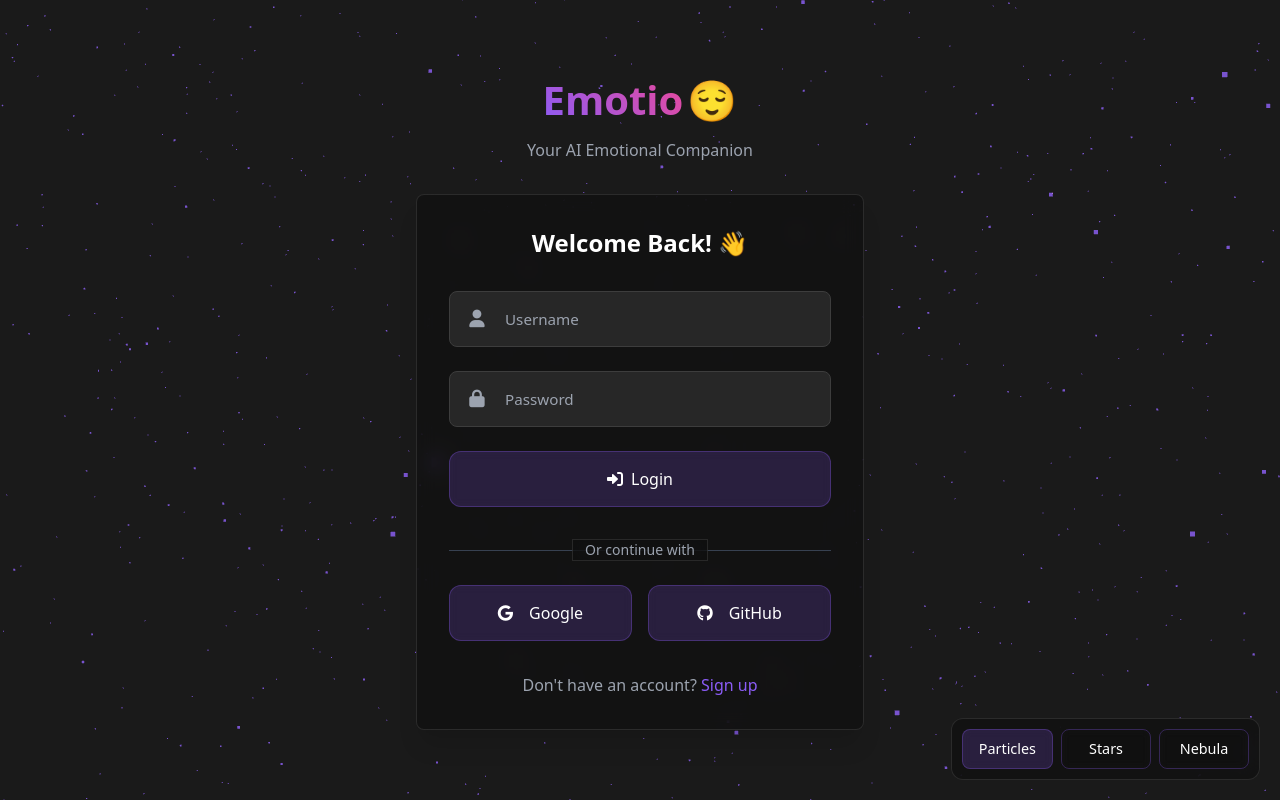
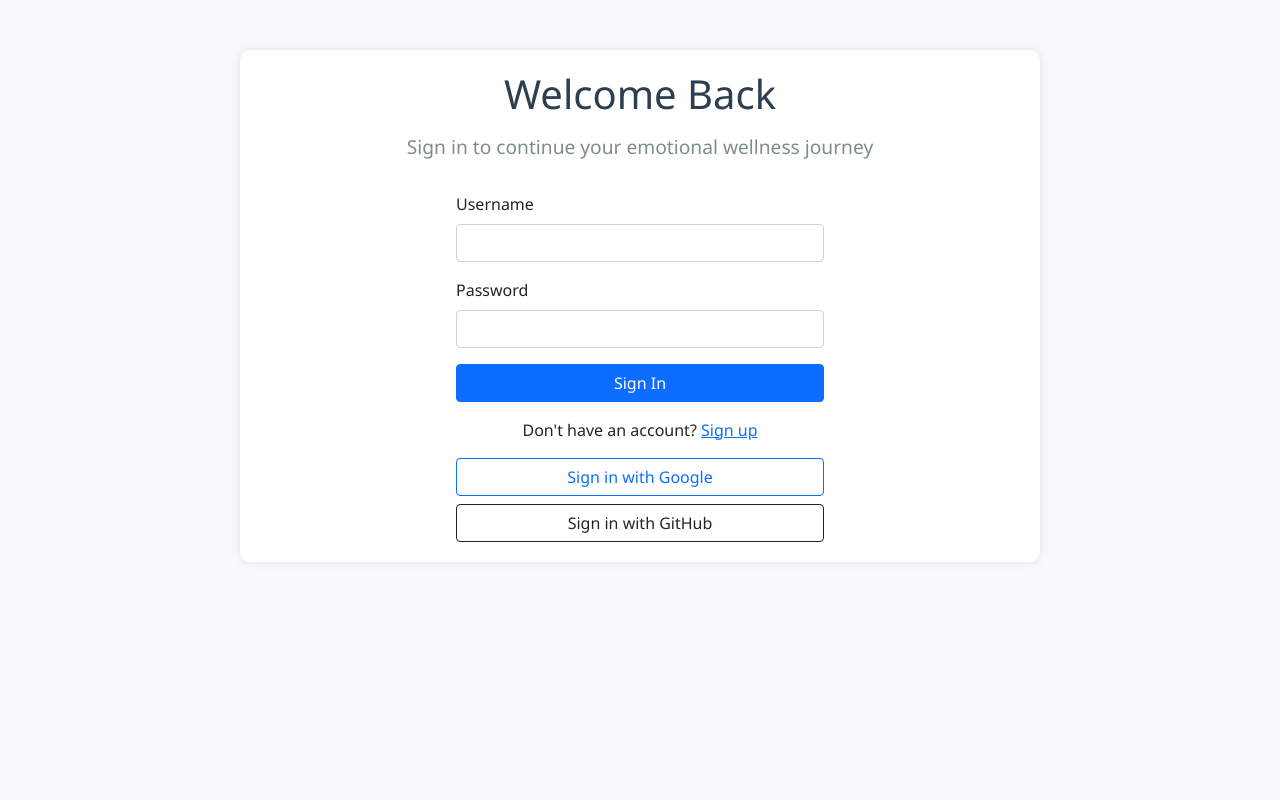
Before and after one commit to pr33thaml/Emotio, a Flask app: page /login in a window 1280 px wide. Run offline with Flask 2, Linux system fonts and the light colour scheme; parts of the project's set-up code (start-up, migrations or seed data) failed here and were passed over.

Commit message:
fix: update template and static file structure - Move templates to app/templates/ - Move static files to app/static/ - Update Flask app to use correct template and static directories - Add login template - Update index template with proper static file references

```diff
--- a/app.py
+++ b/app.py
@@ -33,7 +33,9 @@ if not all([GOOGLE_CLIENT_ID, GOOGLE_CLIENT_SECRET, OPENROUTER_API_KEY]):
     raise EnvironmentError("Missing one of: GOOGLE_CLIENT_ID, GOOGLE_CLIENT_SECRET, OPENROUTER_API_KEY")
 
 # Initialize app
-app = Flask(__name__)
+app = Flask(__name__,
+    template_folder='app/templates',
+    static_folder='app/static')
 app.secret_key = os.getenv('SECRET_KEY')
 CORS(app)
 
--- a/app/static/css/style.css
+++ b/app/static/css/style.css
@@ -1,7 +1,33 @@
 /* Additional custom styles */
+body {
+    background-color: #f8f9fa;
+    font-family: 'Segoe UI', Tahoma, Geneva, Verdana, sans-serif;
+}
+
+.main-container {
+    max-width: 800px;
+    margin: 50px auto;
+    padding: 20px;
+    background-color: white;
+    border-radius: 10px;
+    box-shadow: 0 0 10px rgba(0,0,0,0.1);
+}
+
+.welcome-text {
+    text-align: center;
+    margin-bottom: 30px;
+}
+
+.feature-card {
+    margin-bottom: 20px;
+    padding: 20px;
+    border-radius: 8px;
+    background-color: #f8f9fa;
+    transition: transform 0.3s ease, box-shadow 0.3s ease;
+}
+
 .feature-card:hover {
     transform: translateY(-5px);
-    transition: transform 0.3s ease;
     box-shadow: 0 5px 15px rgba(0,0,0,0.1);
 }
 
--- a/app/templates/index.html
+++ b/app/templates/index.html
@@ -5,6 +5,7 @@
     <meta name="viewport" content="width=device-width, initial-scale=1.0">
     <title>Emotio - Emotional Support App</title>
     <link href="https://cdn.jsdelivr.net/npm/bootstrap@5.1.3/dist/css/bootstrap.min.css" rel="stylesheet">
+    <link rel="stylesheet" href="{{ url_for('static', filename='css/style.css') }}">
     <style>
         body {
             background-color: #f8f9fa;
--- /dev/null
+++ b/app/templates/login.html
@@ -0,0 +1,52 @@
+<!DOCTYPE html>
+<html lang="en">
+<head>
+    <meta charset="UTF-8">
+    <meta name="viewport" content="width=device-width, initial-scale=1.0">
+    <title>Login - Emotio</title>
+    <link href="https://cdn.jsdelivr.net/npm/bootstrap@5.1.3/dist/css/bootstrap.min.css" rel="stylesheet">
+    <link rel="stylesheet" href="{{ url_for('static', filename='css/style.css') }}">
+</head>
+<body>
+    <div class="container main-container">
+        <div class="welcome-text">
+            <h1>Welcome Back</h1>
+            <p class="lead">Sign in to continue your emotional wellness journey</p>
+        </div>
+
+        <div class="row justify-content-center">
+            <div class="col-md-6">
+                <form method="POST" action="{{ url_for('login') }}">
+                    {% if error %}
+                    <div class="alert alert-danger">{{ error }}</div>
+                    {% endif %}
+
+                    <div class="mb-3">
+                        <label for="username" class="form-label">Username</label>
+                        <input type="text" class="form-control" id="username" name="username" required>
+                    </div>
+
+                    <div class="mb-3">
+                        <label for="password" class="form-label">Password</label>
+                        <input type="password" class="form-control" id="password" name="password" required>
+                    </div>
+
+                    <button type="submit" class="btn btn-primary w-100">Sign In</button>
+                </form>
+
+                <div class="mt-3 text-center">
+                    <p>Don't have an account? <a href="{{ url_for('signup') }}">Sign up</a></p>
+                    <a href="{{ url_for('google_login') }}" class="btn btn-outline-primary w-100 mb-2">
+                        Sign in with Google
+                    </a>
+                    <a href="{{ url_for('github_login') }}" class="btn btn-outline-dark w-100">
+                        Sign in with GitHub
+                    </a>
+                </div>
+            </div>
+        </div>
+    </div>
+
+    <script src="https://cdn.jsdelivr.net/npm/bootstrap@5.1.3/dist/js/bootstrap.bundle.min.js"></script>
+</body>
+</html>
```
